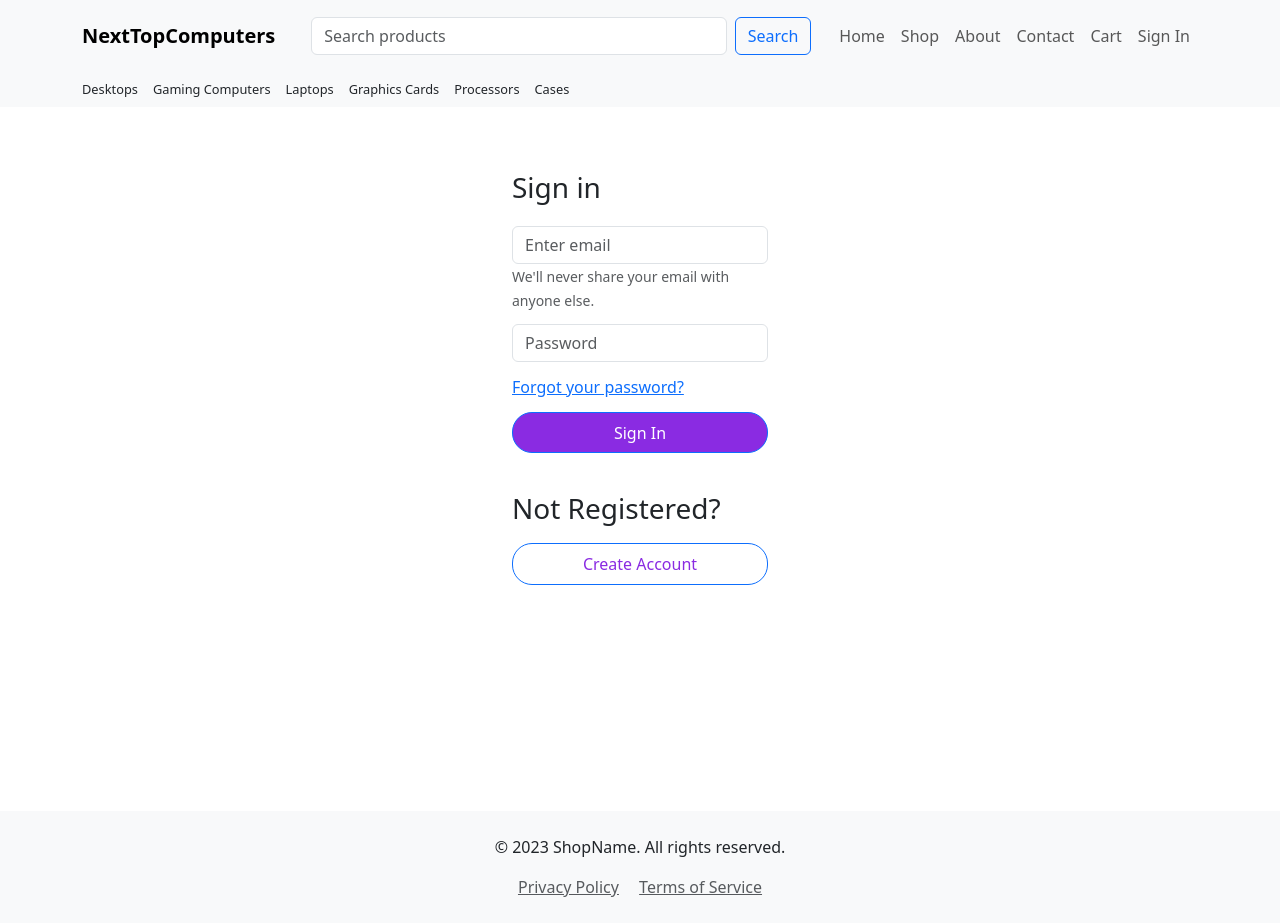
After one commit to Bonzay993/NextTopComputers, a Flask app: page /sign-in in a window 1280 px wide. The commit adds this page. Run offline with Flask 3, Linux system fonts and the light colour scheme; some libraries are stand-ins or nearby versions.

Commit message:
Added the sign in form and register form style

```diff
--- a/app.py
+++ b/app.py
@@ -21,7 +21,11 @@ mongo = PyMongo(app)
 def get_base():
     return render_template("base.html")
 
-@app.route("/register", methods = ["GET", "POST"])
+@app.route("/sign-in")
+def sign_in():
+    return render_template("sign-in.html")
+
+@app.route("/register")
 def register():
     return render_template("register.html")
 
--- a/static/style.css
+++ b/static/style.css
@@ -1,5 +1,7 @@
 /* Additional custom styles */
-
+body{
+    height:100vh;
+}
 
 .navbar {
     height: auto;
@@ -130,6 +132,70 @@
     object-fit: cover;
 }
 
+/*Registration Form */
+
+.sign-in-form{
+    display:flex;
+    flex-flow:column wrap;
+    max-width:20%;
+    margin: 0 auto;
+    height:80%;
+    margin-top:5%;
+    gap:2%;
+
+}
+
+.register-form{
+    display:flex;
+    flex-flow:column wrap;
+    max-width:20%;
+    margin: 0 auto;
+    height:80%;
+    margin-top:5%;
+    gap:2%;
+}
+
+.register-buttons{
+    width:100%;
+    border-radius: 20px;
+    padding:3%;
+}
+
+.repeat-password{
+    margin-bottom: 10%;
+}
+
+.sign-in-btn {
+    background-color: blueviolet;
+    border-style:2px solid blueviolet;
+}
+
+.sign-in-btn:hover,
+.sign-in-btn:focus,
+.sign-in-btn:active,
+.sign-in-btn.show{
+    background-color: rgb(160, 80, 235) !important;
+    border-style:2px solid blueviolet !important
+}
+
+.create-account-btn{
+    color:blueviolet;
+    background-color: white;
+    border-style:2px solid blueviolet;
+}
+
+.create-account-btn:hover{
+    background-color: rgb(160, 80, 235) !important;
+}
+
+
+.not-registered-container{
+    margin-top:10%;
+    display:flex;
+    flex-flow:row wrap;
+    gap:10px;
+}
+
 /* Responsive styles */
 @media (max-width: 992px) {
     .hero-section h1 {
--- a/templates/base.html
+++ b/templates/base.html
@@ -37,7 +37,7 @@
         <a class="nav-link" href="#">About</a>
         <a class="nav-link" href="#">Contact</a>
         <a class="nav-link" href="#"><i class="bi bi-cart"></i> Cart</a>
-        <a class="nav-link" href="#">Sign In</a>
+        <a class="nav-link" href="{{ url_for('sign_in') }}">Sign In</a>
       </div>
 
     </div>
--- /dev/null
+++ b/templates/sign-in.html
@@ -0,0 +1,22 @@
+{% extends "base.html" %}
+{% block content %}
+<form class="sign-in-form">
+    <h3>Sign in</h3>
+    <div class="form-group">
+      <input type="email" class="form-control" id="exampleInputEmail1" aria-describedby="emailHelp" placeholder="Enter email">
+      <small id="emailHelp" class="form-text text-muted">We'll never share your email with anyone else.</small>
+    </div>
+    <div class="form-group">
+      <input type="password" class="form-control" id="exampleInputPassword1" placeholder="Password">
+    </div>
+    <div class ="forgot-password-container" >
+        <a href=""class = "forgot-password">Forgot your password?</a>
+    </div>
+    <button type="submit " class="btn btn-primary sign-in-btn register-buttons">Sign In</button>
+    <div class="not-registered-container">
+        <h3 class="not-registered-heading">Not Registered?</h3>
+        <a href="{{ url_for('register') }}" class="btn btn-primary create-account-btn register-buttons">Create Account</a>
+    </div>
+  </form>
+
+{% endblock %}
```
Also changed, not shown: templates/register.html (+28 -0 lines).
